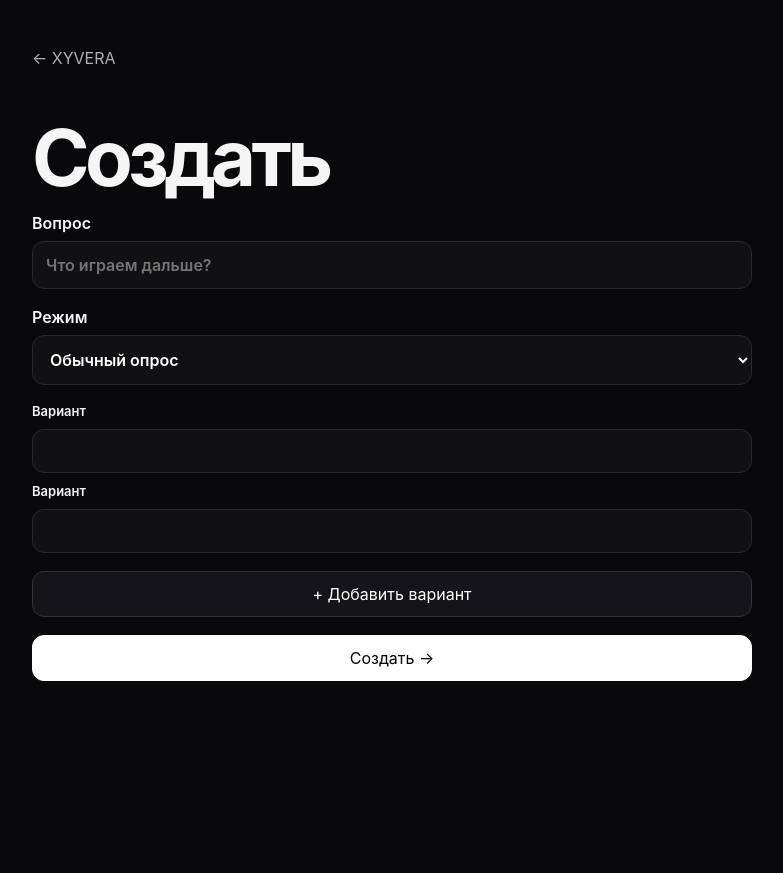
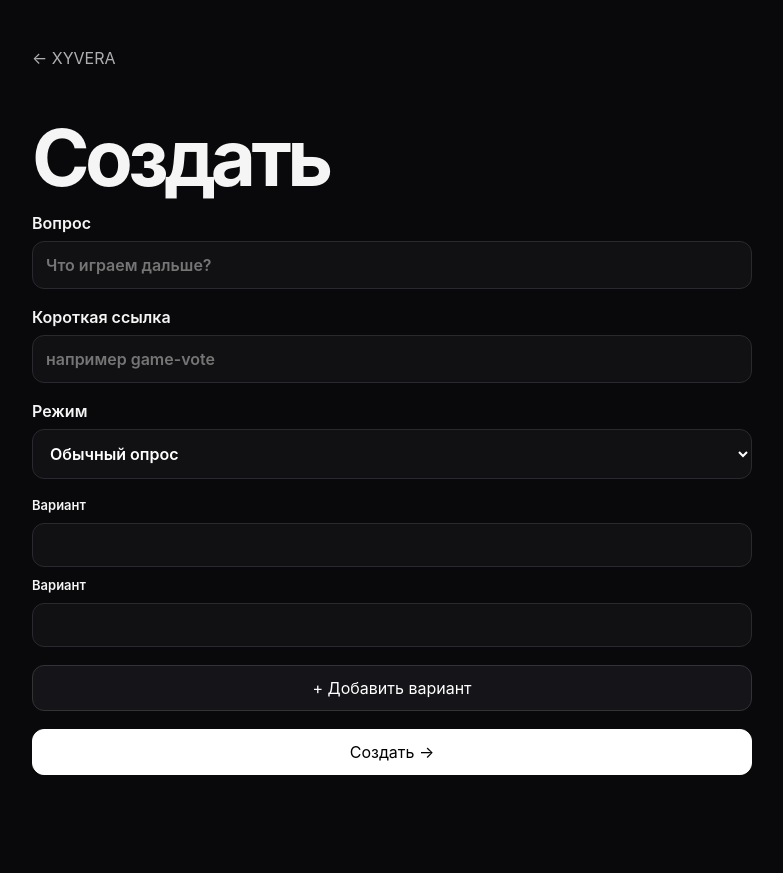
Before and after one commit to n6767ooo6767-cmyk/xyvera-hello, a Flask app: page /create in a window 1280 px wide. Shown: the whole page, without its empty margins (248-1031 px from the left). Before the commit the page ends 681 px from the top, so only its background shows below. Run offline with Flask 3, Linux system fonts and the light colour scheme; some libraries are stand-ins or nearby versions.

Commit message:
Connect create page to Supabase auth

```diff
--- a/templates/create.html
+++ b/templates/create.html
@@ -1 +1 @@
-<!doctype html><html lang="ru"><head><meta charset="utf-8"><meta name="viewport" content="width=device-width,initial-scale=1"><title>Создать — XYVERA</title><link rel="stylesheet" href="/static/style.css"></head><body><main class="wrap narrow"><a href="/" class="back">← XYVERA</a><h1>Создать</h1><form id="createForm"><label>Вопрос<input id="title" required maxlength="200" placeholder="Что играем дальше?"></label><label>Режим<select id="mode"><option value="poll">Обычный опрос</option><option value="timed">Опрос с таймером</option><option value="vote">Голосование</option></select></label><label id="durationBox" class="hidden">Секунды<input id="duration" type="number" min="5" value="60"></label><div id="options"></div><button class="button primary" type="submit">Создать →</button><p id="error" class="error"></p></form><div id="result" class="result hidden"></div></main><script src="/static/create.js"></script></body></html>
+<!doctype html><html lang="ru"><head><meta charset="utf-8"><meta name="viewport" content="width=device-width,initial-scale=1"><title>Создать — XYVERA</title><link rel="stylesheet" href="/static/style.css"><script src="https://cdn.jsdelivr.net/npm/@supabase/supabase-js@2"></script><script>const SUPABASE_URL="https://xrahbkohfbtncasqncas.supabase.co";const SUPABASE_KEY="sb_publishable_cSUARkOBMBka6JZ3QbT0RQ_s8K4ASkm";window.sb=window.supabase.createClient(SUPABASE_URL,SUPABASE_KEY);</script></head><body><main class="wrap narrow"><a href="/" class="back">← XYVERA</a><h1>Создать</h1><form id="createForm"><label>Вопрос<input id="title" required maxlength="200" placeholder="Что играем дальше?"></label><label>Короткая ссылка<input id="slug" maxlength="70" placeholder="например game-vote"></label><label>Режим<select id="mode"><option value="poll">Обычный опрос</option><option value="timed">Опрос с таймером</option><option value="vote">Голосование</option></select></label><label id="durationBox" class="hidden">Секунды<input id="duration" type="number" min="5" value="60"></label><div id="options"></div><button class="button primary" type="submit">Создать →</button><p id="error" class="error"></p></form><div id="result" class="result hidden"></div></main><script src="/static/create.js"></script></body></html>
```
